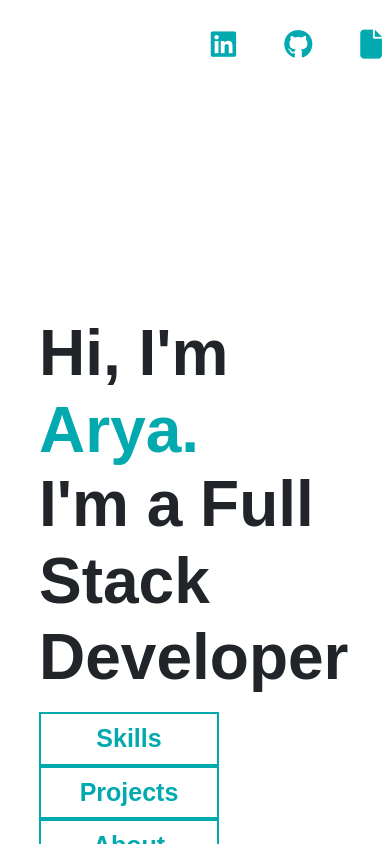
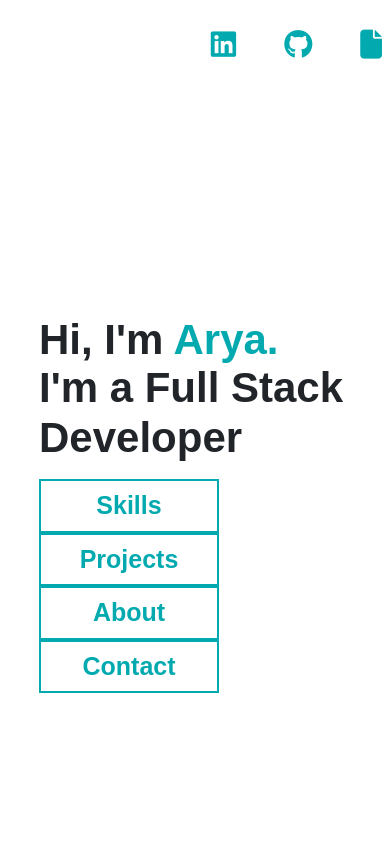
Before and after one commit to aryaupadhyay24/Portfolio, a React (Create React App) app: page / in a window 390 px wide. Shown: the top 844 px of the page. Built offline with nearby package versions, Linux system fonts and the light colour scheme; some icons are missing.

Commit message:
minor changes

```diff
--- a/src/Component/Body/Description.js
+++ b/src/Component/Body/Description.js
@@ -6,8 +6,8 @@ import Button from './Button';
 const Description = () => {
   return (
     <Fade left cascade>
-    <div style={{marginLeft:"10vw",marginTop:"30vh"}} >
-      <h1 style={{fontSize:"4rem",fontWeight:"750"}}>
+    <div style={{marginLeft:"10vw",marginTop:"30vh"}} className="pake" >
+      <h1 style={{fontWeight:"750"}}>
         <p style={{marginBottom:"-3px"}}>
           Hi, I'm <span style={{color:"#02aab0",fontWeight:"750"}}> Arya.</span>
         </p>
--- a/src/Component/Body/myfun.css
+++ b/src/Component/Body/myfun.css
@@ -66,3 +66,28 @@ body{
     outline: none;
     box-shadow: none;
   }
+
+@media(max-width: 668px) {
+    .pake p{
+        font-size: 42px;
+
+    }
+
+
+}
+
+.pake h1{
+    font-size: 65px;
+}
+
+.marginsetting{
+    margin-top: 38vh;
+}
+@media(max-width: 668px) {
+    .marginsetting{
+        margin-top: 18vh;
+
+    }
+
+
+}
--- a/src/Component/Skillsection.js
+++ b/src/Component/Skillsection.js
@@ -2,7 +2,7 @@ import React from 'react'
 import './skillsectioncss.css';
 const Skillsection = () => {
   return (
-    <div id="thisskill" style={{backgroundColor:"#000000d6",marginTop:"38vh"}}>
+    <div id="thisskill" style={{backgroundColor:"#000000d6"}} className="marginsetting">
         <div style={{marginBottom:"8vh"}}>
         <h2 style={{color:"white",textAlign:"center",fontWeight:"600",fontSize:"40px",marginBottom:"8vh"}}>
             SKILLS
```
